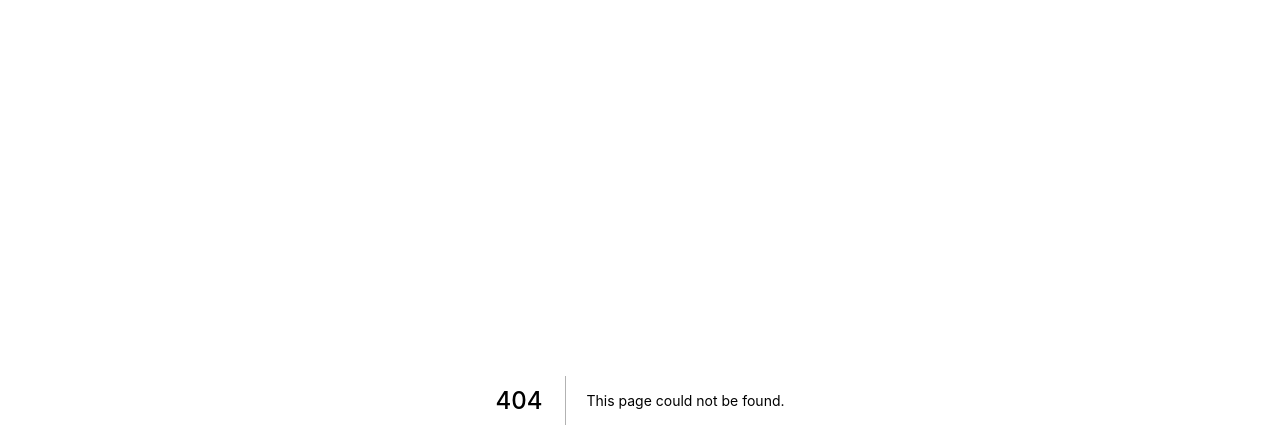
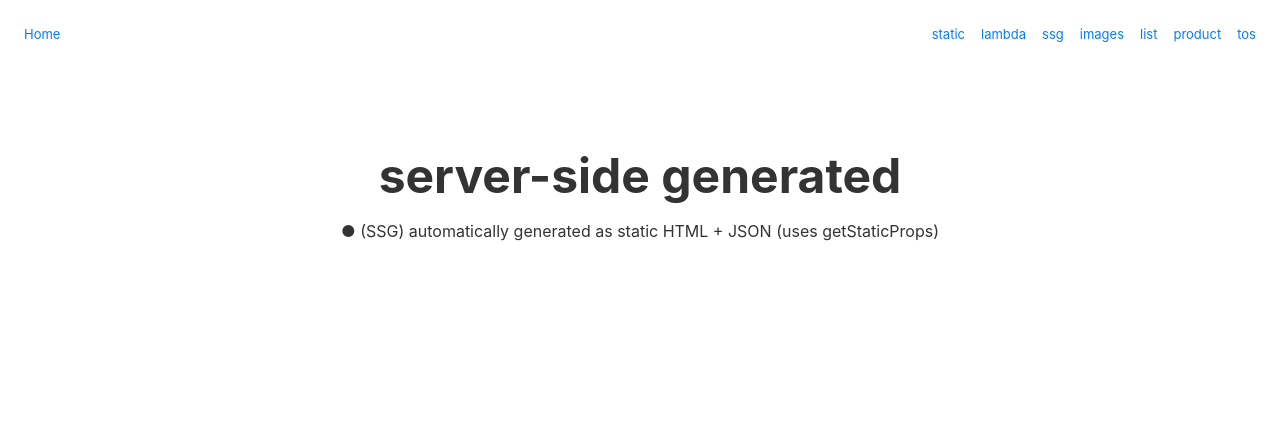
Before and after one commit to oahehc/nextjs-cache-control, a Next.js app: page /ssg in a window 1280 px wide. Before the commit this address had no page. Shown: the top 448 px of the page. Built offline with nearby package versions, Linux system fonts and the light colour scheme.

Commit message:
update examples

```diff
--- a/components/nav.js
+++ b/components/nav.js
@@ -1,5 +1,19 @@
 import React from "react";
 import Link from "next/link";
+
+export const Links = [
+  { href: "/static", name: "static", desc: "" },
+  { href: "/lambda", name: "lambda", desc: "" },
+  { href: "/ssg", name: "ssg", desc: "" },
+  { href: "/images", name: "images", desc: "page with images" },
+  {
+    href: "/list",
+    name: "list",
+    desc: "Always Revalidation",
+  },
+  { href: "/product", name: "product", desc: "max-age=10 with etag" },
+  { href: "/tos", name: "tos", desc: "Long Term Caching" },
+];
 
 const Nav = () => (
   <nav>
@@ -10,21 +24,13 @@ const Nav = () => (
         </Link>
       </li>
       <ul>
-        <li>
-          <Link href="/list">
-            <a>List</a>
-          </Link>
-        </li>
-        <li>
-          <Link href="/product">
-            <a>Product</a>
-          </Link>
-        </li>
-        <li>
-          <Link href="/tos">
-            <a>Terms of service</a>
-          </Link>
-        </li>
+        {Links.map(({ href, name }) => (
+          <li key={href}>
+            <Link href={href}>
+              <a>{name}</a>
+            </Link>
+          </li>
+        ))}
       </ul>
     </ul>
 
--- a/pages/index.js
+++ b/pages/index.js
@@ -7,7 +7,7 @@ const Home = () => (
     <Nav />
     <div className="hero">
       <h1 className="title">Home</h1>
-      <p className="description">Next.js Default cache-control policy</p>
+      <p className="description"></p>
     </div>
     <style jsx>{styles}</style>
   </div>
--- a/pages/_lambda.js
+++ b/pages/lambda.js
@@ -8,7 +8,7 @@ const Lambda = () => (
     <div className="hero">
       <h1 className="title">server-side renders</h1>
       <p className="description">
-        server-side renders at runtime (uses getInitialProps or
+        λ (Lambda) server-side renders at runtime (uses getInitialProps or
         getServerSideProps)
       </p>
     </div>
--- a/pages/list.js
+++ b/pages/list.js
@@ -22,7 +22,7 @@ export default List;
 
 export const getServerSideProps = async ({ res }) => {
   if (res) {
-    res.setHeader("Cache-Control", "public,max-age=0,must-revalidate");
+    res.setHeader("Cache-Control", "private,max-age=0,must-revalidate");
     res.setHeader("ETag", generateETag(10));
   }
 
--- a/pages/product.js
+++ b/pages/product.js
@@ -21,8 +21,8 @@ export default Product;
 
 export const getServerSideProps = async ({ res }) => {
   if (res) {
-    res.setHeader("Cache-Control", "public,max-age=20");
-    // res.setHeader("ETag", generateETag(30));
+    res.setHeader("Cache-Control", "private,max-age=10");
+    res.setHeader("ETag", generateETag(20));
   }
 
   return { props: {} };
--- /dev/null
+++ b/pages/ssg.js
@@ -0,0 +1,23 @@
+import React from "react";
+import Nav from "../components/nav";
+import styles from "../styles/styles";
+
+const SSG = () => (
+  <div>
+    <Nav />
+    <div className="hero">
+      <h1 className="title">server-side generated</h1>
+      <p className="description">
+        ● (SSG) automatically generated as static HTML + JSON (uses
+        getStaticProps)
+      </p>
+    </div>
+    <style jsx>{styles}</style>
+  </div>
+);
+
+export default SSG;
+
+export const getStaticProps = async () => {
+  return { props: {} };
+};
--- a/pages/tos.js
+++ b/pages/tos.js
@@ -21,7 +21,7 @@ export default Tos;
 
 export const getServerSideProps = async ({ res }) => {
   if (res) {
-    res.setHeader("Cache-Control", "public,max-age=30,immutable");
+    res.setHeader("Cache-Control", "private,max-age=30,immutable");
   }
 
   return { props: {} };
```
Also changed, not shown: pages/static.js (renamed from pages/_ssg.js, +4 -8 lines).
